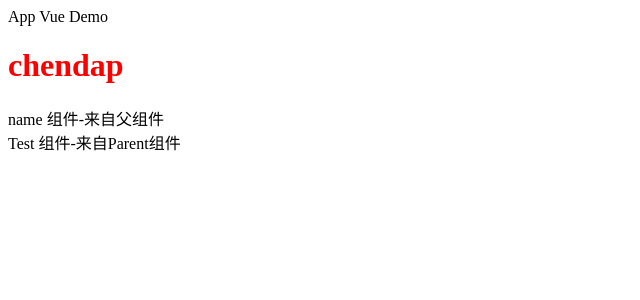
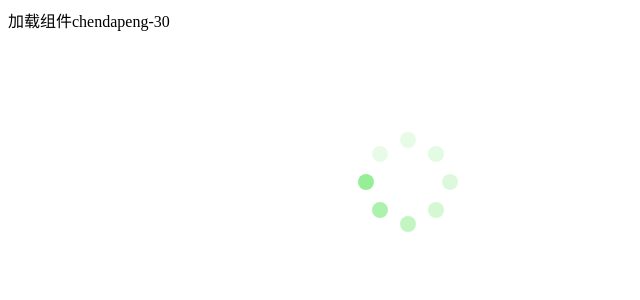
Before and after one commit to niaogege/webpack-learn, a Vue app: page / in a window 1280 px wide. Shown: the top 300 px of the page, without its empty margins (0-640 px from the left). Built offline with nearby package versions, Linux system fonts and the light colour scheme.

Commit message:
新功能(vue插件): 发布loaing vue插件

```diff
--- a/public/index.html
+++ b/public/index.html
@@ -1,7 +1,7 @@
 <!--
  * @Author: cpp
  * @Date: 2020-11-15 19:42:07
- * @LastEditTime: 2020-12-05 21:59:14
+ * @LastEditTime: 2020-12-12 19:29:36
  * @LastEditors: cpp
  * @FilePath: \plugin-cppd:\learn\webpack-learn\public\index.html
 -->
@@ -10,7 +10,7 @@
 <head>
   <meta charset="UTF-8">
   <meta name="viewport" content="width=device-width, initial-scale=1.0">
-  <title>chendap</title>
+  <title>loading Template</title>
 </head>
 <body>
   <div id='app'>
--- a/src/App.vue
+++ b/src/App.vue
@@ -1,32 +1,32 @@
 <template>
   <div id='app'>
-    App Vue Demo
-    <h1 class='name'>{{name}}</h1>
-    <NameComponent name='来自父组件'/>
-    <Test name='来自Parent组件'/>
+    <TheLoading
+      name='chendapeng'
+    />
+    <!-- <Test name='感谢使用install'/> -->
   </div>
 </template>
 <script>
-import NameComponent from './Test/name'
-import Test from './Test/test'
+// import TheLoading from './component/TheLoading'
+// import Test from './component/test'
 
 export default {
   components: {
-    NameComponent,
-    Test
+    // TheLoading,
+    // Test
   },
   data() {
-    return {
-      name: 'chendap'
-    }
+    return {}
   },
   mounted() {
-    console.log(Test, 'Test')
+    // console.log(11, 'Test')
   }
 }
 </script>
 <style lang="less" scoped>
-.name {
-  color: red;
+@import url('./assets/reset.less');
+#app {
+  width: 100vw;
+  height: 100vh;
 }
 </style>
--- a/src/Test/name.vue
+++ /dev/null
@@ -1,21 +0,0 @@
-<!--
- * @Author: your name
- * @Date: 2020-11-15 19:47:42
- * @LastEditTime: 2020-12-05 20:05:25
- * @LastEditors: cpp
- * @Description: In User Settings Edit
- * @FilePath: \plugin-cppd:\learn\webpack-learn\src\Test\name.vue
--->
-<template>
-  <div>
-    name 组件-{{name}}
-  </div>
-</template>
-<script>
-export default {
-  props: ['name'],
-  mounted() {
-    // console.log('111');
-  }
-}
-</script>
--- a/src/Test/test.vue
+++ /dev/null
@@ -1,34 +0,0 @@
-<!--
- * @Author: your name
- * @Date: 2020-11-17 17:26:26
- * @LastEditTime: 2020-12-05 20:16:26
- * @LastEditors: cpp
- * @Description: In User Settings Edit
- * @FilePath: \plugin-cppd:\learn\webpack-learn\src\Test\test.vue
--->
-<!--
- * @Author: your name
- * @Date: 2020-11-15 19:47:42
- * @LastEditTime: 2020-11-17 17:16:37
- * @LastEditors: Please set LastEditors
- * @Description: In User Settings Edit
- * @FilePath: \plugin-cppd:\learn\webpack-learn\src\components\name.vue
--->
-<template>
-  <div>
-    Test 组件-{{name}}
-  </div>
-</template>
-<script>
-export default {
-  props: {
-    name: {
-      type: String,
-      default: '这是 test 组件'
-    }
-  },
-  mounted() {
-    // console.log('333');
-  }
-}
-</script>
--- /dev/null
+++ b/src/assets/reset.less
@@ -0,0 +1,129 @@
+
+html,
+body,
+div,
+h1,
+h2,
+h3,
+h4,
+h5,
+h6,
+p,
+dl,
+dt,
+dd,
+ol,
+ul,
+li,
+fieldset,
+form,
+label,
+input,
+legend,
+table,
+caption,
+tbody,
+tfoot,
+thead,
+tr,
+th,
+td,
+textarea,
+article,
+aside,
+audio,
+canvas,
+figure,
+footer,
+header,
+mark,
+menu,
+nav,
+section,
+time,
+video {
+  margin: 0;
+  padding: 0;
+}
+
+h1,
+h2,
+h3,
+h4,
+h5,
+h6 {
+  font-size: 100%;
+  font-weight: normal
+}
+
+article,
+aside,
+dialog,
+figure,
+footer,
+header,
+hgroup,
+nav,
+section,
+blockquote {
+  display: block;
+}
+
+ul,
+ol {
+  list-style: none;
+}
+
+img {
+  border: 0 none;
+  vertical-align: top;
+}
+
+blockquote,
+q {
+  quotes: none;
+}
+
+blockquote:before,
+blockquote:after,
+q:before,
+q:after {
+  content: none;
+}
+
+table {
+  border-collapse: collapse;
+  border-spacing: 0;
+}
+
+strong,
+em,
+i {
+  font-style: normal;
+  font-weight: normal;
+}
+
+ins {
+  text-decoration: underline;
+}
+
+del {
+  text-decoration: line-through;
+}
+
+mark {
+  background: none;
+}
+
+input::-ms-clear {
+  display: none !important;
+}
+
+body {
+  background: #fff;
+}
+
+a {
+  text-decoration: none;
+  color: #333;
+}
--- /dev/null
+++ b/src/component/TheLoading.vue
@@ -0,0 +1,106 @@
+<template>
+  <section>
+    加载组件{{name}}-{{age}}
+    <div class="loadEffect">
+      <span></span>
+      <span></span>
+      <span></span>
+      <span></span>
+      <span></span>
+      <span></span>
+      <span></span>
+      <span></span>
+    </div>
+  </section>
+</template>
+<script>
+export default {
+  name: "TheLoading",
+  props: {
+    name: {
+      type: String,
+      default: 'cpp'
+    }
+  },
+  data() {
+    return {
+      age: "30",
+    };
+  },
+};
+</script>
+<style lang="less" scoped>
+section {
+  width: 100vh;
+  height: 100vh;
+  position: relative;
+}
+.loadEffect {
+  width: 100px;
+  height: 100px;
+  position: relative;
+  margin: 0 auto;
+  margin-top: 100px;
+}
+.loadEffect span {
+  display: inline-block;
+  width: 16px;
+  height: 16px;
+  border-radius: 50%;
+  background: lightgreen;
+  position: absolute;
+  animation: load 1.04s ease infinite;
+}
+@keyframes load {
+  0% {
+    opacity: 1;
+  }
+  100% {
+    opacity: 0.2;
+  }
+}
+.loadEffect span:nth-child(1) {
+  left: 0;
+  top: 50%;
+  margin-top: -8px;
+  animation-delay: 0.13s;
+}
+.loadEffect span:nth-child(2) {
+  left: 14px;
+  top: 14px;
+  animation-delay: 0.26s;
+}
+.loadEffect span:nth-child(3) {
+  left: 50%;
+  top: 0;
+  margin-left: -8px;
+  animation-delay: 0.39s;
+}
+.loadEffect span:nth-child(4) {
+  top: 14px;
+  right: 14px;
+  animation-delay: 0.52s;
+}
+.loadEffect span:nth-child(5) {
+  right: 0;
+  top: 50%;
+  margin-top: -8px;
+  animation-delay: 0.65s;
+}
+.loadEffect span:nth-child(6) {
+  right: 14px;
+  bottom: 14px;
+  animation-delay: 0.78s;
+}
+.loadEffect span:nth-child(7) {
+  bottom: 0;
+  left: 50%;
+  margin-left: -8px;
+  animation-delay: 0.91s;
+}
+.loadEffect span:nth-child(8) {
+  bottom: 14px;
+  left: 14px;
+  animation-delay: 1.04s;
+}
+</style>
--- /dev/null
+++ b/src/component/index.js
@@ -0,0 +1,9 @@
+import TheLoading from './TheLoading.vue'
+// import Vue from 'vue'
+export default {
+  install(Vue, options) {
+    console.log('options', options);
+    console.log('TheLoading', TheLoading);
+    Vue.component(TheLoading.name, TheLoading)
+  }
+}
```
Also changed, not shown: package.json (+11 -5 lines), src/index.js (+7 -3 lines), 2 other files (tests, documents, lock files or other folders).
